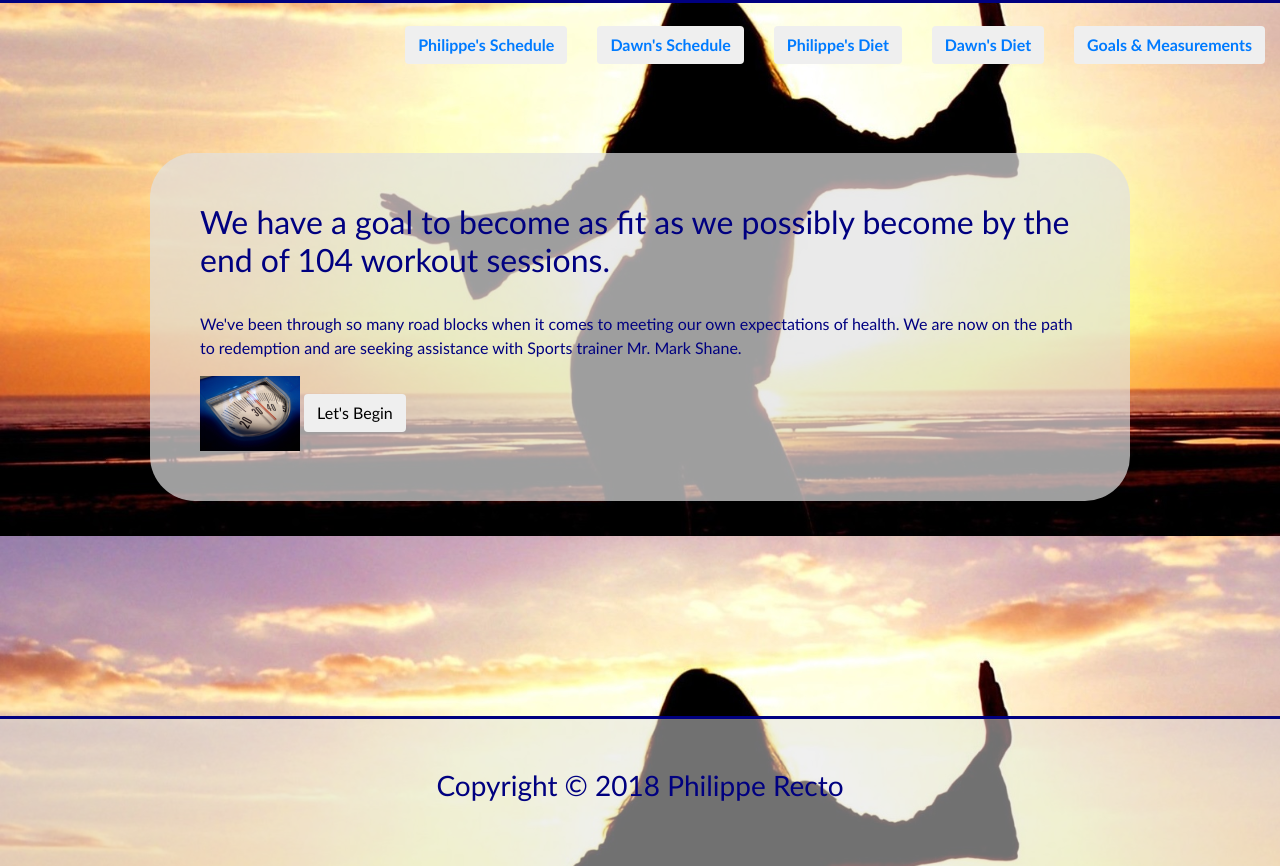
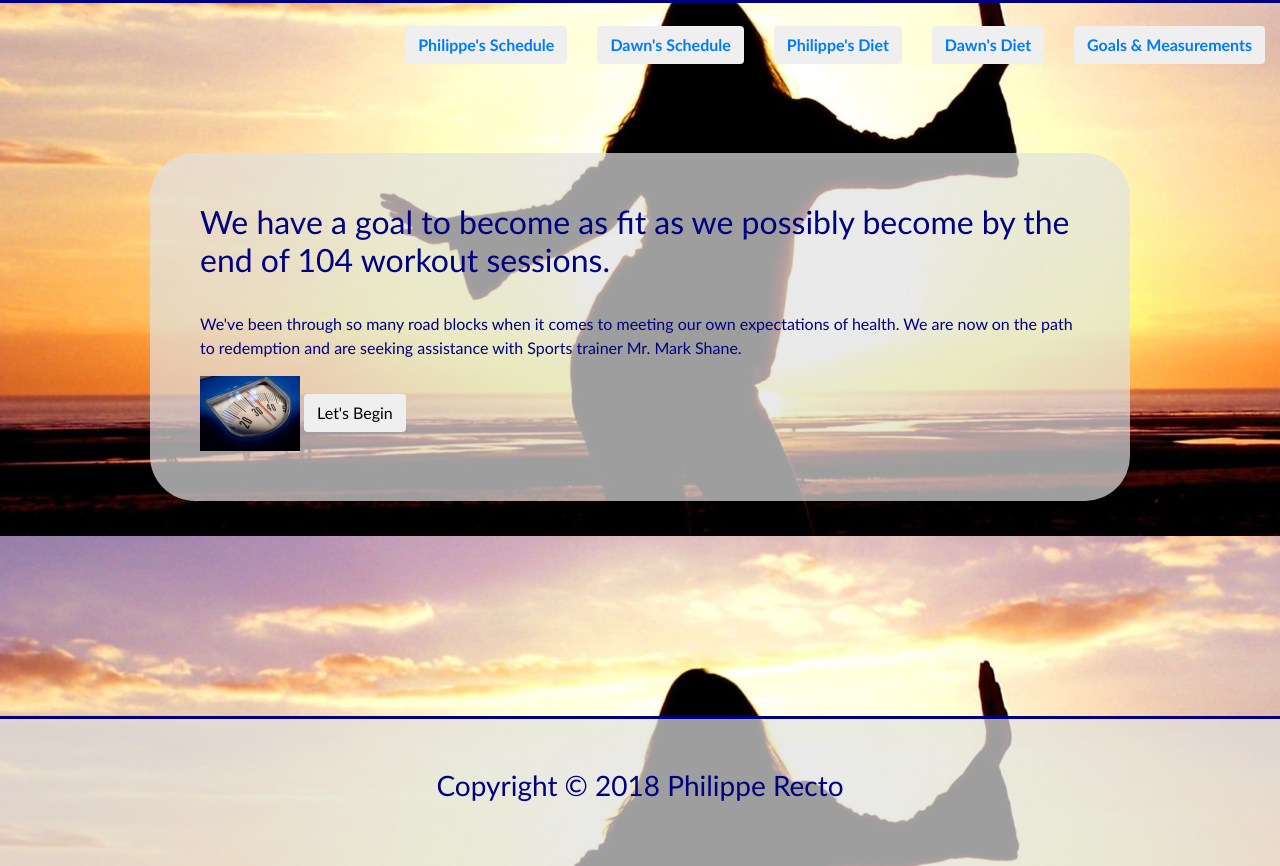
Before and after one commit to precto1285/Workout-Schedule, a plain HTML site: page index.html in a window 1280 px wide. Shown: the part 147-1013 px from the top of the page. Drawn offline with nearby package versions, Linux system fonts and the light colour scheme.

Commit message:
adjusted opacity of footer

```diff
--- a/assets/css/style.css
+++ b/assets/css/style.css
@@ -40,7 +40,7 @@ main{
 
 }
 footer{
-    background-color: rgba(225, 225, 225, 0.5);
+    background-color: rgba(225, 225, 225, 0.7);
     color:navy;
     text-align:center;
     padding-top:50px;
```
